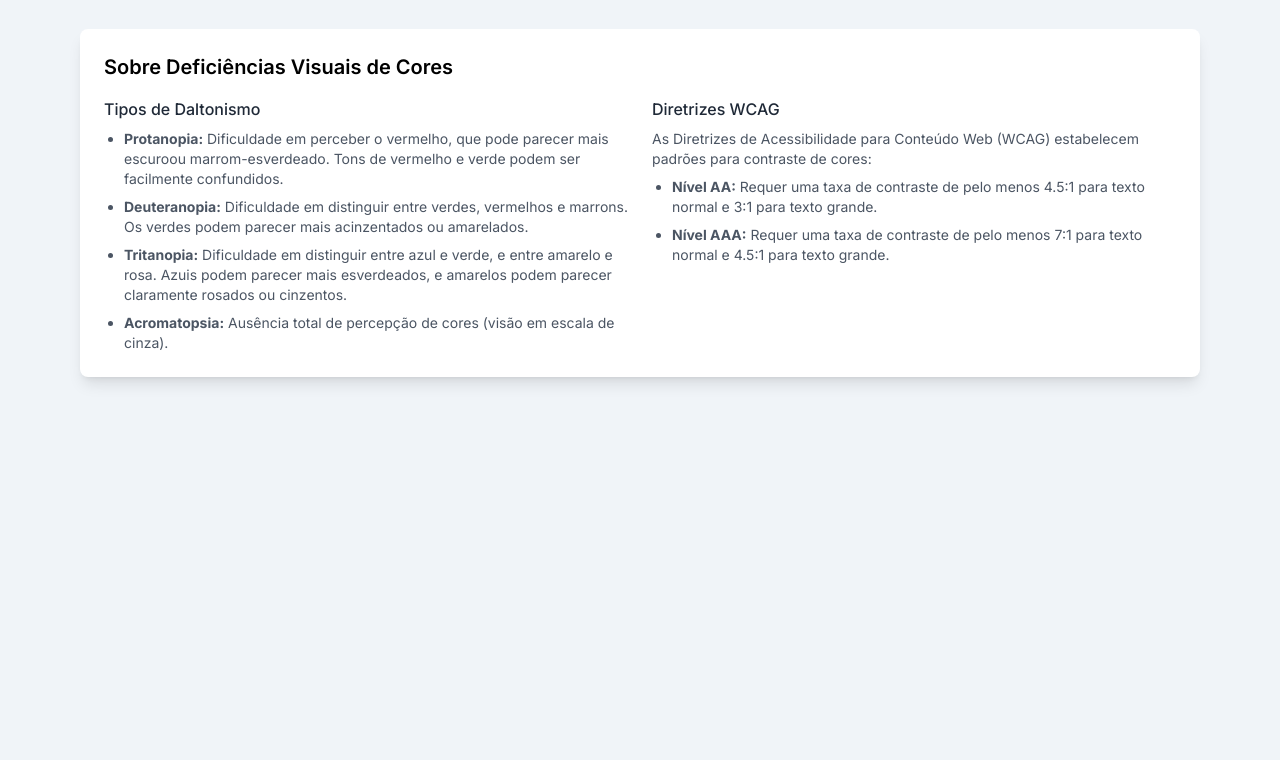
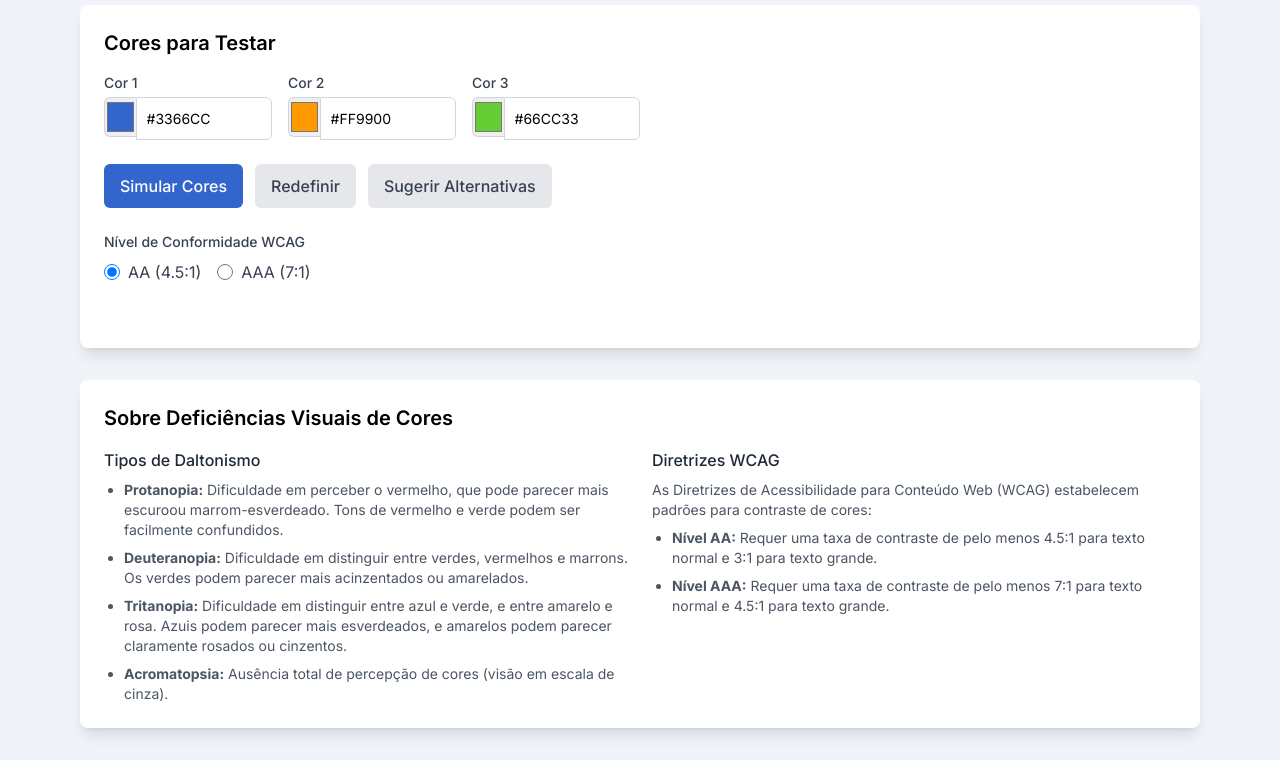
Before and after one commit to abraaoribeiro28/SimulaCor, a plain HTML site: page index.html in a window 1280 px wide. Shown: the part 127-887 px from the top of the page. Before the commit the page ends 800 px from the top, so only its background shows below. Drawn offline with nearby package versions, Linux system fonts and the light colour scheme.

Commit message:
feat: add color selection inputs and action buttons for simulation

```diff
--- a/assets/css/style.css
+++ b/assets/css/style.css
@@ -4,3 +4,36 @@ body {
     font-family: 'Inter', sans-serif;
     background-color: #f0f4f8;
 }
+.color-input {
+    width: 100%;
+    padding: 10px;
+    border: 1px solid #d1d5db;
+    border-radius: 6px;
+    font-size: 14px;
+}
+
+.btn {
+    padding: 10px 16px;
+    border-radius: 6px;
+    font-weight: 500;
+    transition: all 0.2s ease;
+    cursor: pointer;
+}
+
+.btn-primary {
+    background-color: #3366CC;
+    color: white;
+}
+
+.btn-primary:hover {
+    background-color: #2a52a3;
+}
+
+.btn-secondary {
+    background-color: #e5e7eb;
+    color: #374151;
+}
+
+.btn-secondary:hover {
+    background-color: #d1d5db;
+}
--- a/index.html
+++ b/index.html
@@ -1,5 +1,6 @@
-<
-<html lang="pt-BR"><head>
+<!DOCTYPE html>
+<html lang="pt-BR">
+<head>
     <meta charset="UTF-8">
     <meta name="viewport" content="width=device-width, initial-scale=1.0">
     <title>SimulaCor - Acessibilidade de Cores</title>
@@ -16,6 +17,60 @@
                 diferentes tipos de daltonismo e verifique a conformidade WCAG
             </p>
         </header>
+
+        <div class="bg-white rounded-lg shadow-lg p-6 mb-8">
+            <div class="flex flex-col md:flex-row gap-6 mb-6">
+                <div class="w-full md:w-1/2">
+                    <h2 class="text-xl font-semibold mb-4">Cores para Testar</h2>
+                    <div class="grid grid-cols-1 md:grid-cols-3 gap-4 mb-6">
+                        <div>
+                            <label for="color1" class="block text-sm font-medium text-gray-700 mb-1">Cor 1</label>
+                            <div class="flex">
+                                <input type="color" id="color1" value="#3366CC"
+                                    class="h-10 w-10 rounded-l-md border border-r-0 border-gray-300">
+                                <input type="text" id="color1Text" value="#3366CC" class="color-input rounded-l-none">
+                            </div>
+                        </div>
+                        <div>
+                            <label for="color2" class="block text-sm font-medium text-gray-700 mb-1">Cor 2</label>
+                            <div class="flex">
+                                <input type="color" id="color2" value="#FF9900"
+                                    class="h-10 w-10 rounded-l-md border border-r-0 border-gray-300">
+                                <input type="text" id="color2Text" value="#FF9900" class="color-input rounded-l-none">
+                            </div>
+                        </div>
+                        <div>
+                            <label for="color3" class="block text-sm font-medium text-gray-700 mb-1">Cor 3</label>
+                            <div class="flex">
+                                <input type="color" id="color3" value="#66CC33"
+                                    class="h-10 w-10 rounded-l-md border border-r-0 border-gray-300">
+                                <input type="text" id="color3Text" value="#66CC33" class="color-input rounded-l-none">
+                            </div>
+                        </div>
+                    </div>
+
+                    <div class="flex flex-wrap gap-3 mb-6">
+                        <button id="simulateBtn" class="btn btn-primary">Simular Cores</button>
+                        <button id="resetBtn" class="btn btn-secondary">Redefinir</button>
+                        <button id="suggestBtn" class="btn btn-secondary">Sugerir Alternativas</button>
+                    </div>
+
+                    <div class="mb-4">
+                        <label class="block text-sm font-medium text-gray-700 mb-2">Nível de Conformidade WCAG</label>
+                        <div class="flex gap-4">
+                            <label class="inline-flex items-center">
+                                <input type="radio" name="wcagLevel" value="AA" checked class="h-4 w-4 text-blue-600">
+                                <span class="ml-2 text-gray-700">AA (4.5:1)</span>
+                            </label>
+                            <label class="inline-flex items-center">
+                                <input type="radio" name="wcagLevel" value="AAA" class="h-4 w-4 text-blue-600">
+                                <span class="ml-2 text-gray-700">AAA (7:1)</span>
+                            </label>
+                        </div>
+                    </div>
+                </div>
+            </div>
+        </div>
 
         <div class="bg-white rounded-lg shadow-lg p-6">
             <h2 class="text-xl font-semibold mb-4">
```
